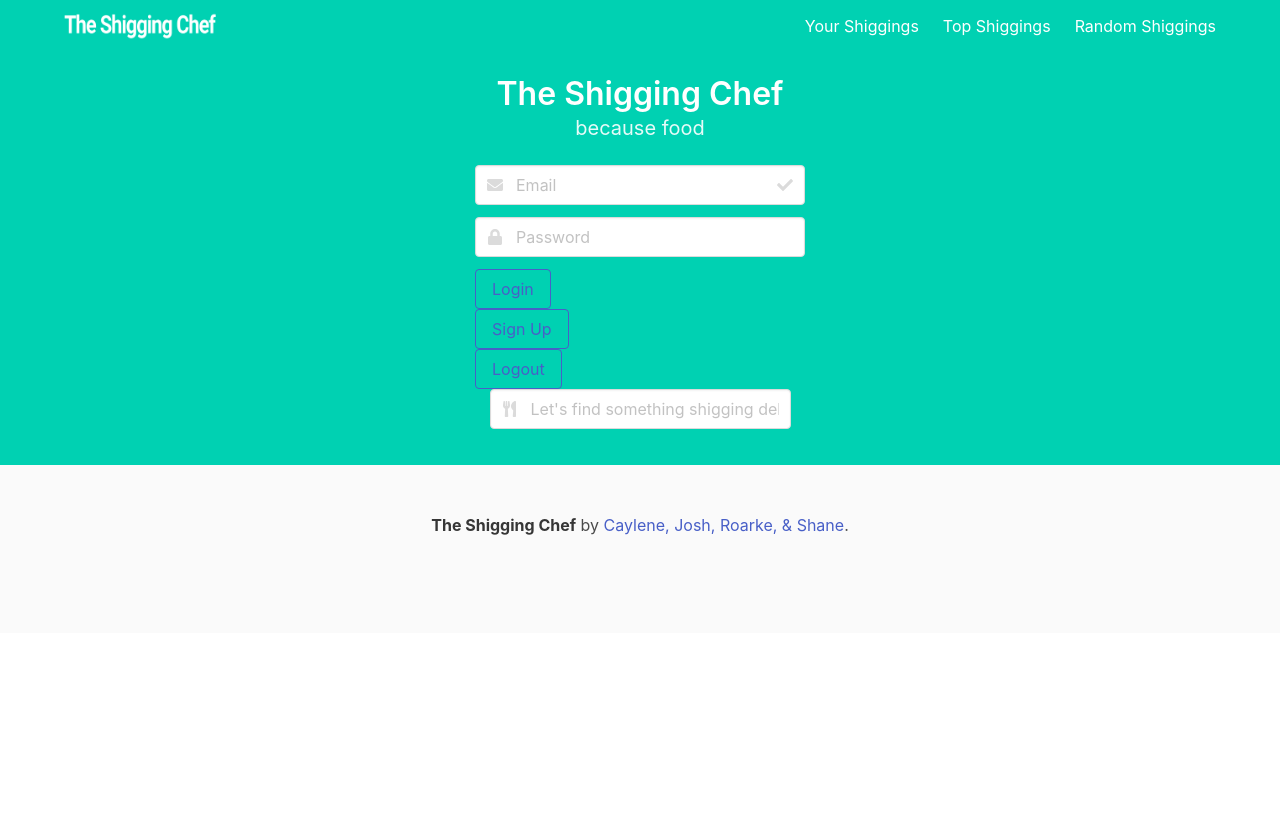
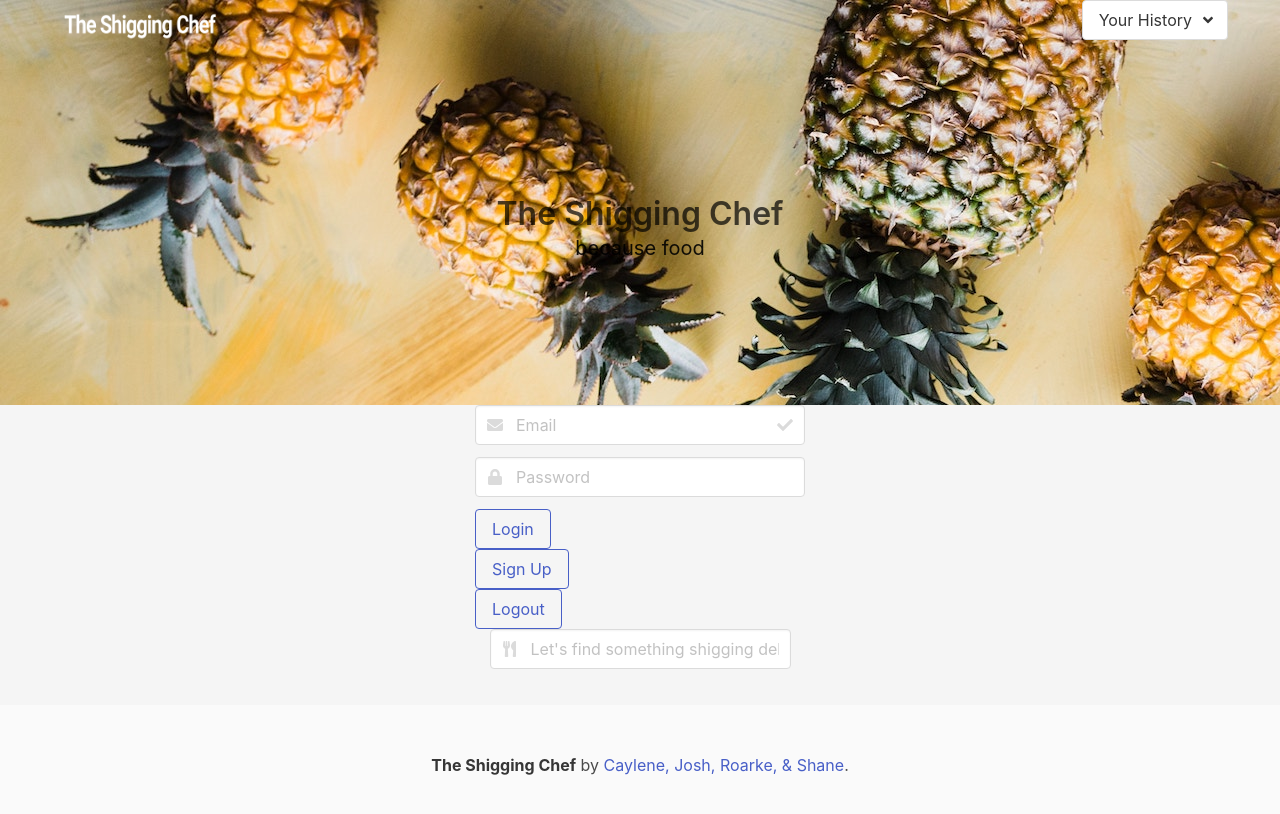
Before and after one commit to caylenepicache/shigging_project, a plain HTML site: page index.html in a window 1280 px wide. Drawn offline with nearby package versions, Linux system fonts and the light colour scheme; files whose address does not match are found by name.

Commit message:
Pineapples for dayzzz

```diff
--- a/assets/css/style.css
+++ b/assets/css/style.css
@@ -12,8 +12,8 @@ h3 {
 	max-width  : 80%;
 	max-height : 80%;
 	margin: 0;
-<<<<<<< HEAD
 }
-=======
+
+#heroImage {
+	background-image: url("/Users/ShaneDrosi/shigging_project/assets/images/formattedpineapples.jpg");
 }
->>>>>>> cfc31e9187655ac417d267f3499a3b1609b900dc
--- a/index.html
+++ b/index.html
@@ -14,13 +14,13 @@
   </head>
   <body>
 
-    <section class="hero is-primary is-small">
+    <section class="hero is-light is-medium" id="heroImage">
       <!-- Hero head: will stick at the top -->
       <div class="hero-head">
         <nav class="navbar">
           <div class="container">
             <div class="navbar-brand">
-              <a class="navbar-item" href="sd_index.html">
+              <a class="navbar-item" href="index.html">
                 <img src="assets/images/shigginglogo.png" alt="Logo">
               </a>
               <span class="navbar-burger burger" onclick="document.querySelector('.navbar-menu').classList.toggle('is-active');" data-target="navbarMenuHeroA">
@@ -31,15 +31,36 @@
             </div>
             <div id="navbarMenuHeroA" class="navbar-menu">
               <div class="navbar-end">
-                <a class="navbar-item">
-                  Your Shiggings
-                </a>
-                <a class="navbar-item">
-                  Top Shiggings
-                </a>
-                <a class="navbar-item">
-                  Random Shiggings
-                </a>
+                  <div class="dropdown" onclick="document.querySelector('.dropdown').classList.toggle('is-active');">
+                      <div class="dropdown-trigger">
+                        <button class="button" aria-haspopup="true" aria-controls="dropdown-menu">
+                          <span>Your History</span>
+                          <span class="icon is-small">
+                            <i class="fas fa-angle-down" aria-hidden="true"></i>
+                          </span>
+                        </button>
+                      </div>
+                      <div class="dropdown-menu" id="dropdown-menu" role="menu">
+                        <div class="dropdown-content">
+                          <a href="#" class="dropdown-item">
+                            Dropdown item
+                          </a>
+                          <a class="dropdown-item">
+                            Other dropdown item
+                          </a>
+                          <a href="#" class="dropdown-item is-active">
+                            Active dropdown item
+                          </a>
+                          <a href="#" class="dropdown-item">
+                            Other dropdown item
+                          </a>
+                          <hr class="dropdown-divider">
+                          <a href="#" class="dropdown-item">
+                            With a divider
+                          </a>
+                        </div>
+                      </div>
+                    </div>
               </div>
             </div>
           </div>
@@ -60,7 +81,7 @@
 
 
       <!-- Email Signup -->
-      <section class="hero is-primary is-small">
+      <section class="hero is-light is-small">
           <div class="container">
       <div class="field">
           <p class="control has-icons-left has-icons-right">
@@ -107,7 +128,7 @@
 
 
       <!--Search Form -->
-      <section class="hero is-primary is-small">
+      <section class="hero is-light is-small">
           <div class="container">
           <div class="field is-grouped">
             <p class="control has-icons-left is-expanded">
@@ -126,7 +147,7 @@
       </section>
 
     <!-- Youtube API display -->
-    <section class="hero is-primary">
+    <section class="hero is-light">
         <div class="container">
       <div class="columns is-mobile">
         <div class="column is-one-half is-offset-one-fifth" id="videos-view"></div>
```
Also changed, not shown: assets/images/formattedpineapples.jpg (added).
